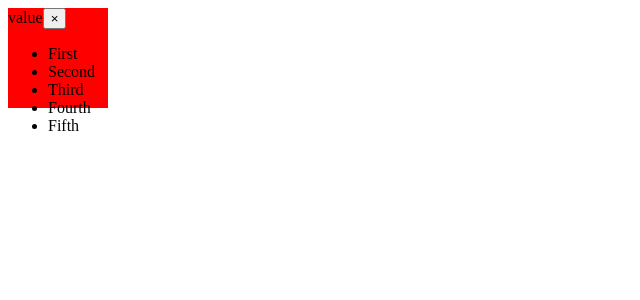
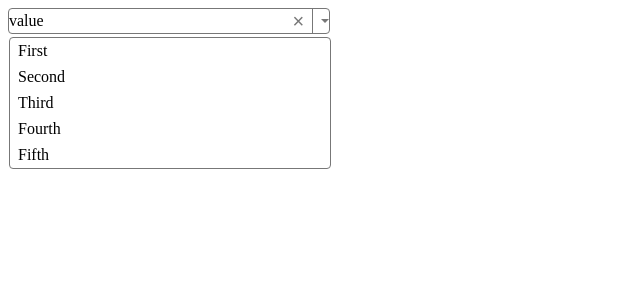
Before and after one commit to amine-amari/select-component, a React (Vite) app: page / in a window 1280 px wide. Shown: the top 300 px of the page, without its empty margins (0-640 px from the left). Built offline with nearby package versions, Linux system fonts and the light colour scheme.

Commit message:
add styling to single select

```diff
--- a/src/App.tsx
+++ b/src/App.tsx
@@ -1,5 +1,5 @@
 import { useState } from 'react'
-import { Select } from './select'
+import { Select } from './Select'
 
 const options = [
   { label: "First", value: 1  },
--- a/src/Select.tsx
+++ b/src/Select.tsx
@@ -13,12 +13,12 @@
 
 export function Select({value, onChange, options}: SelectProps) {
     return (
-        <div className={styles.container}>
+        <div tabIndex={0} className={styles.container}>
             <span className={styles.value}>value</span>
             <button className={styles["clear-btn"]}>&times;</button>
-            <div className={styles.diveder}></div>
+            <div className={styles.divider}></div>
             <div className={styles.caret}></div>
-            <ul className={styles.options}>
+            <ul className={`${styles.options} ${styles.show}`}>
                 {options.map(option => (
                     <li key={option.label} className={styles.option}>
                         {option.label}
--- a/src/select.module.css
+++ b/src/select.module.css
@@ -1,5 +1,81 @@
 .container {
-    background: red;
-    width: 100px;
-    height: 100px;
+    position: relative;
+    width: 20em;
+    min-height: 1.5em;
+    border: .05em solid #777;
+    display: flex;
+    align-items: center;
+    gap: .5em;
+    border-radius: .25em;
+    outline: none;
 }
+
+.container:focus {
+    border-color: hsl(200, 100%, 50%);
+}
+
+.value {
+    flex-grow: 1;
+}
+
+.clear-btn {
+    background: none;
+    color: #777;
+    border: none;
+    outline: none;
+    cursor: pointer;
+    padding: 0;
+    font-size: 1.25em;
+}
+
+.clear-btn:focus,
+.clear-btn:hover {
+    color: #333;
+}
+
+.divider {
+    background-color: #777;
+    align-self: stretch;
+    width: .05em;
+}
+
+.caret {
+    translate: 0 25%;
+    border: .25em solid transparent;
+    border-top-color: #777;
+}
+
+.options {
+    position: absolute;
+    margin: 0;
+    padding: 0;
+    list-style: none;
+    display: none;
+    max-height: 15em;
+    overflow-y: auto;
+    border: .05em solid #777;
+    border-radius: .25em;
+    width: 100%;
+    left: 0;
+    top: calc(100% + .25em);
+    background-color: white;
+    z-index: 100;
+}
+
+.options.show {
+    display: block;
+}
+
+.option {
+    padding: .25em .5em;
+    cursor: pointer;
+}
+
+.option.highlighted {
+    background-color: hsl(200, 100%, 50%);
+    color: white;
+}
+
+.option.selected {
+    background-color: hsl(200, 100%, 70%);
+}
```
